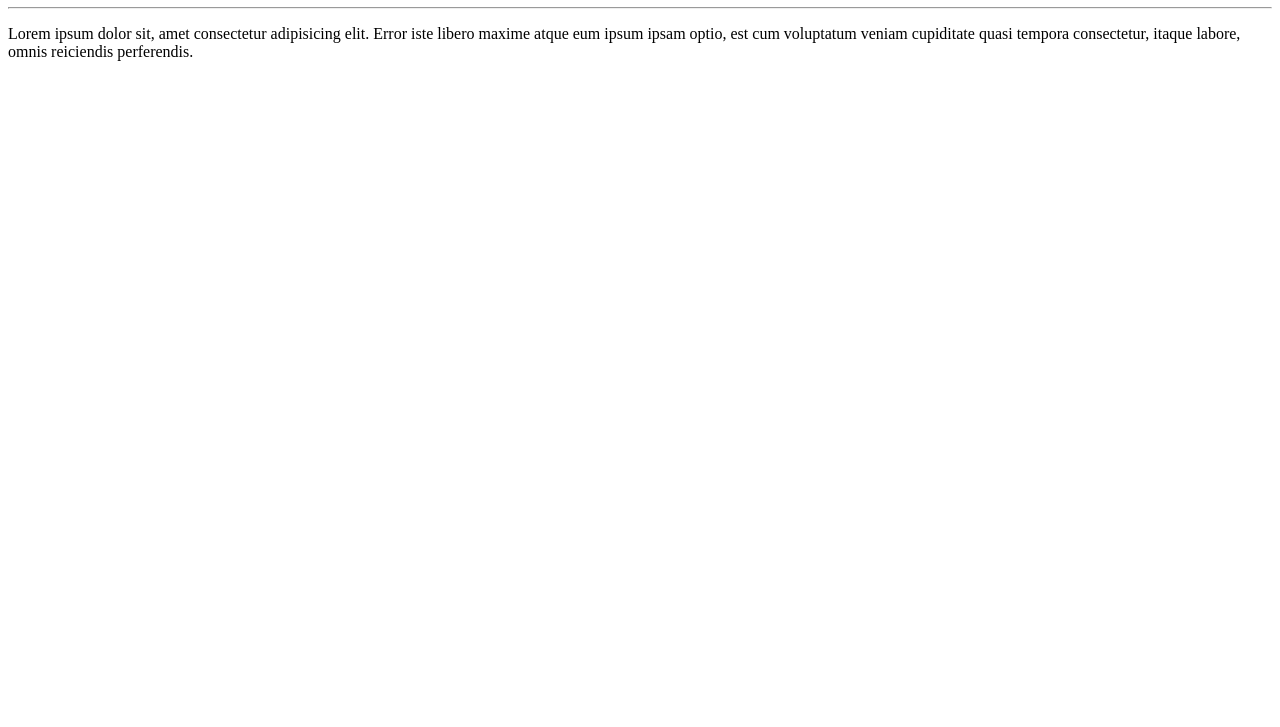
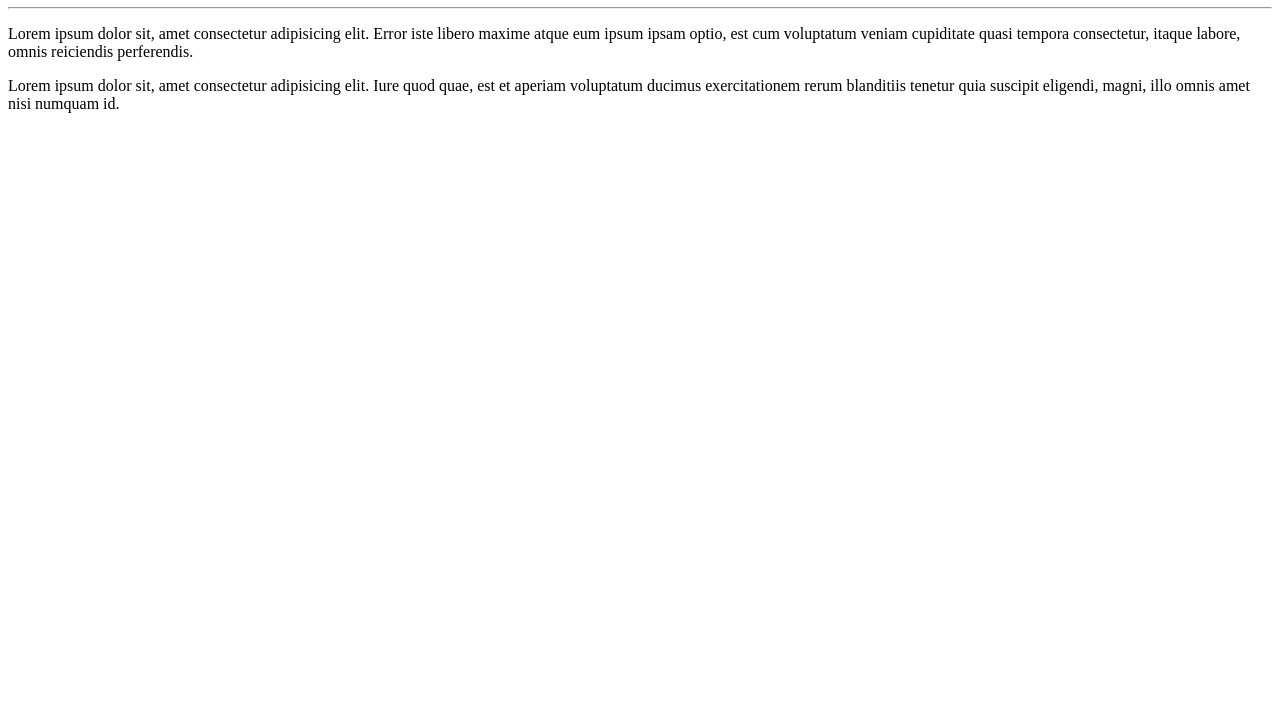
Before and after one commit to italoola/Ol--Mundo, a plain HTML site: page site-exemplo/index.html in a window 1280 px wide. Shown: the part 73-800 px from the top of the page. Drawn offline with Linux system fonts and the light colour scheme.

Commit message:
adicionei um parágrafo

```diff
--- a/site-exemplo/index.html
+++ b/site-exemplo/index.html
@@ -10,5 +10,6 @@
     <h1>Olá, Mundo!</h1>
     <hr>
     <p>Lorem ipsum dolor sit, amet consectetur adipisicing elit. Error iste libero maxime atque eum ipsum ipsam optio, est cum voluptatum veniam cupiditate quasi tempora consectetur, itaque labore, omnis reiciendis perferendis.</p>
+    <p>Lorem ipsum dolor sit, amet consectetur adipisicing elit. Iure quod quae, est et aperiam voluptatum ducimus exercitationem rerum blanditiis tenetur quia suscipit eligendi, magni, illo omnis amet nisi numquam id.</p>
 </body>
 </html>
```
